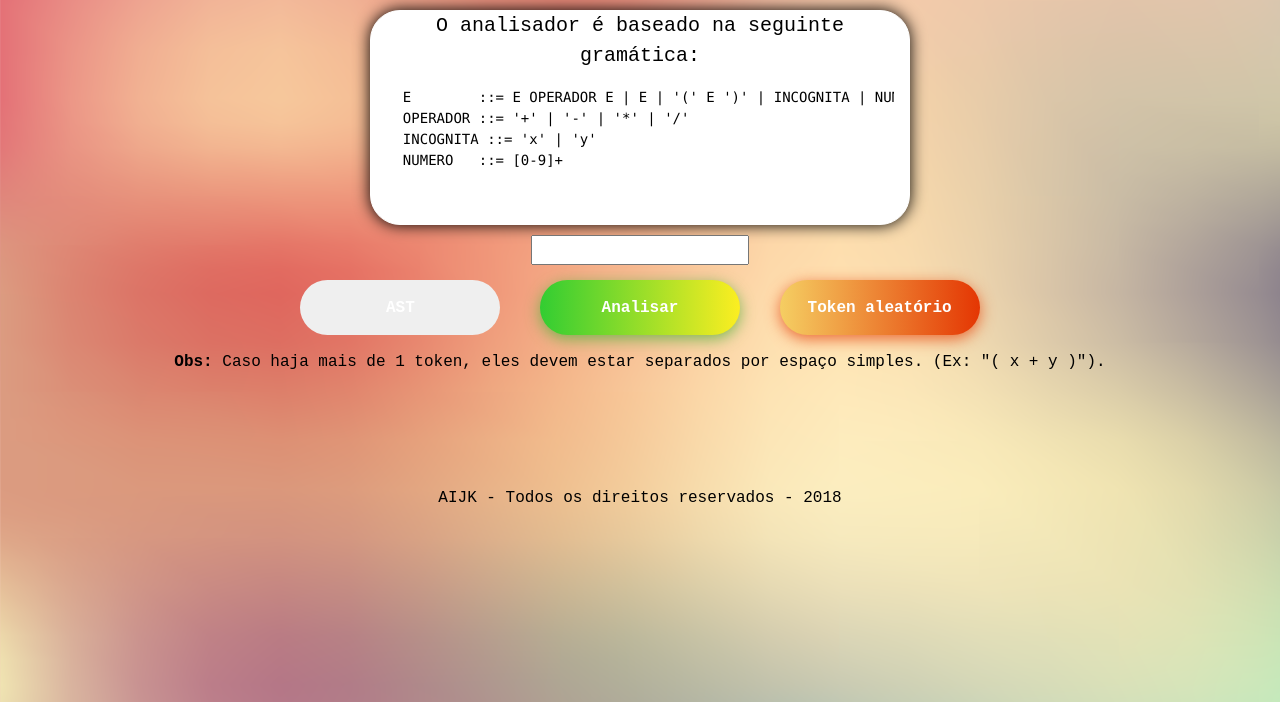
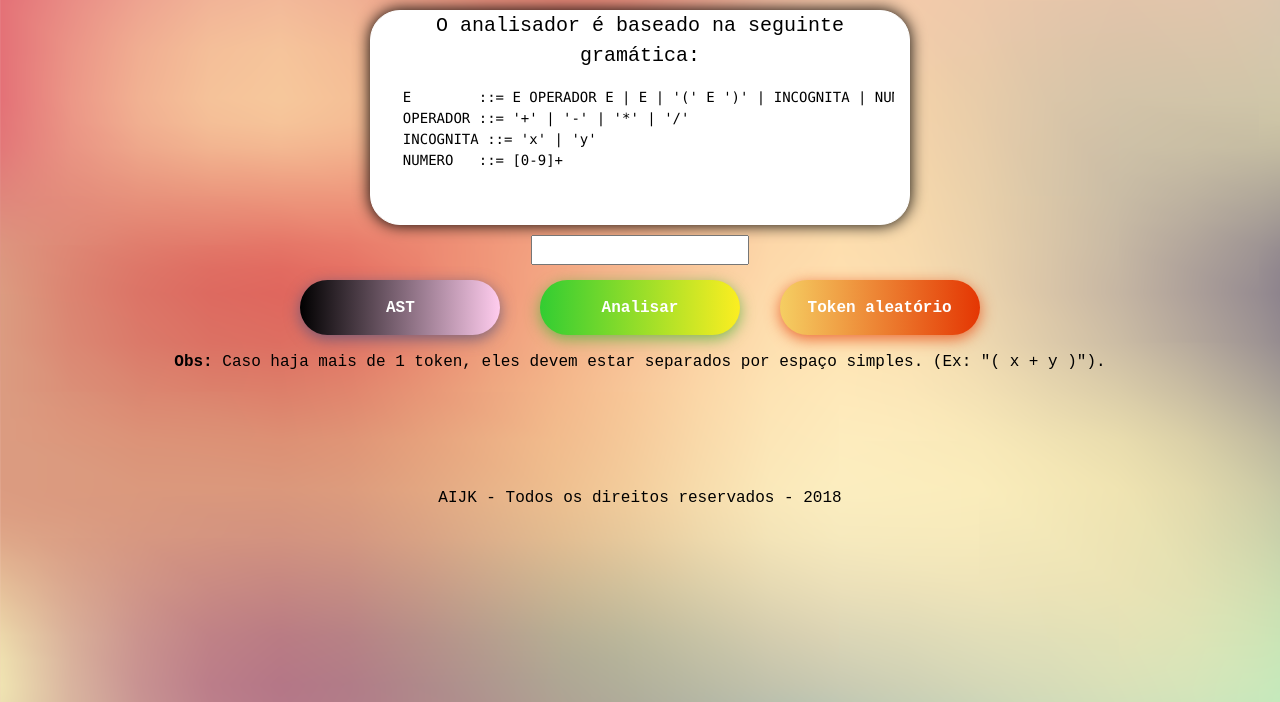
Before and after one commit to AlexandreKavalerski/analisador-lexico-sintatico-page, a website: page index.html in a window 1280 px wide. Shown: the part 98-800 px from the top of the page. Drawn offline with nearby package versions, Linux system fonts and the light colour scheme.

Commit message:
Melhorando exibição do botão AST

```diff
--- a/index.css
+++ b/index.css
@@ -35,9 +35,8 @@ pre{
   text-align:center;
   border: none;
   background-size: 300% 100%;
-
   border-radius: 50px;
-  moz-transition: all .4s ease-in-out;
+  -moz-transition: all .4s ease-in-out;
   -o-transition: all .4s ease-in-out;
   -webkit-transition: all .4s ease-in-out;
   transition: all .4s ease-in-out;
@@ -54,8 +53,8 @@ pre{
 }
 
 .btn-hover.color-ast {
-  background-image: linear-gradient(to right, #32CD32, #FCEE21, #00A8C5, #D9E021);
-  box-shadow: 0 4px 15px 0 rgba(83, 176, 57, 0.75);
+  background-image: linear-gradient(to right, #000, #FCE,#8C5, #634);
+  box-shadow: 0 4px 15px 0 rgba(83, 80, 120, 0.75);
 }
 
 .btn-hover:hover {
--- a/index.html
+++ b/index.html
@@ -42,7 +42,7 @@
   <div class="entradas text-center ">
     <input type="text" class="text-center" id="entrada">
     <br>
-    <button class="btn-hover" id="gerarImg">AST</button>
+    <button class="btn-hover color-ast" id="gerarImg">AST</button>
     <button class="btn-hover color-verificar" id="ir">Analisar</button>
     <button class="btn-hover color-tokenRandom" id="random">Token aleatório</button>
     <p>
```
